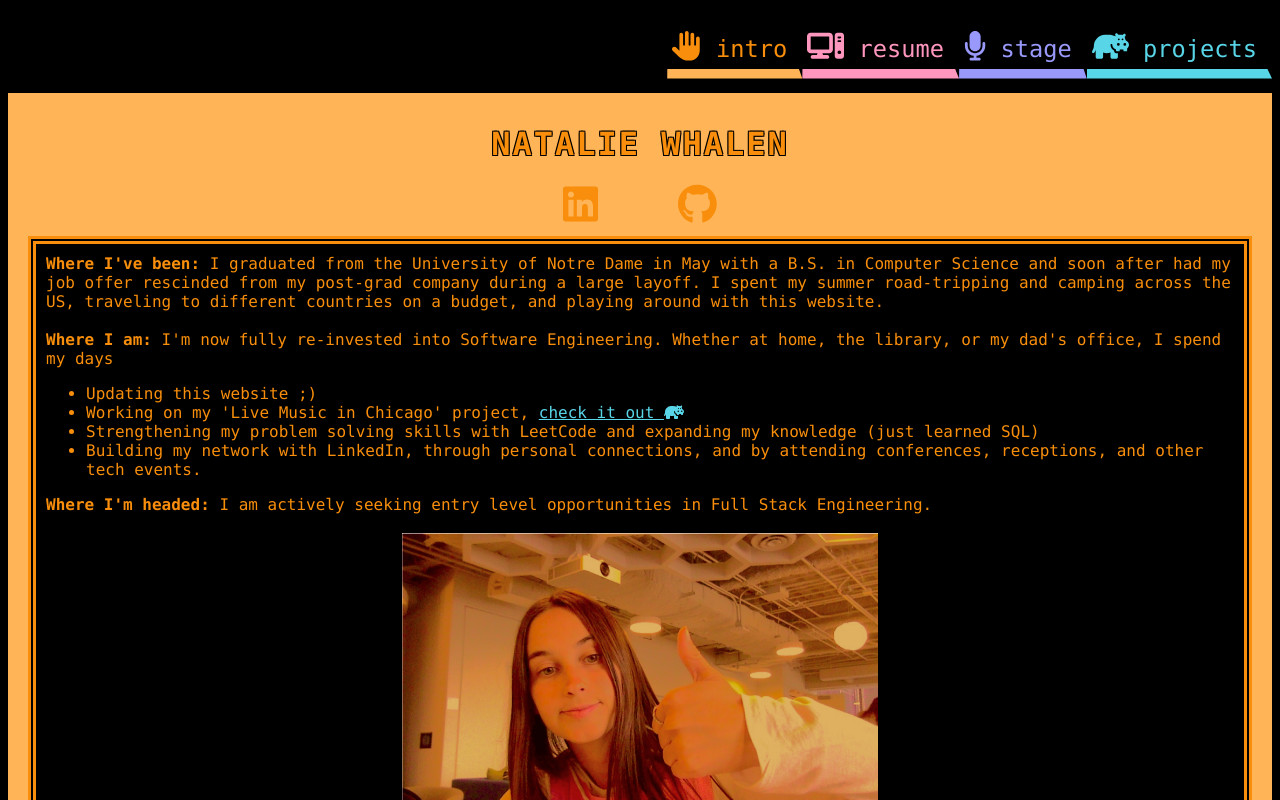
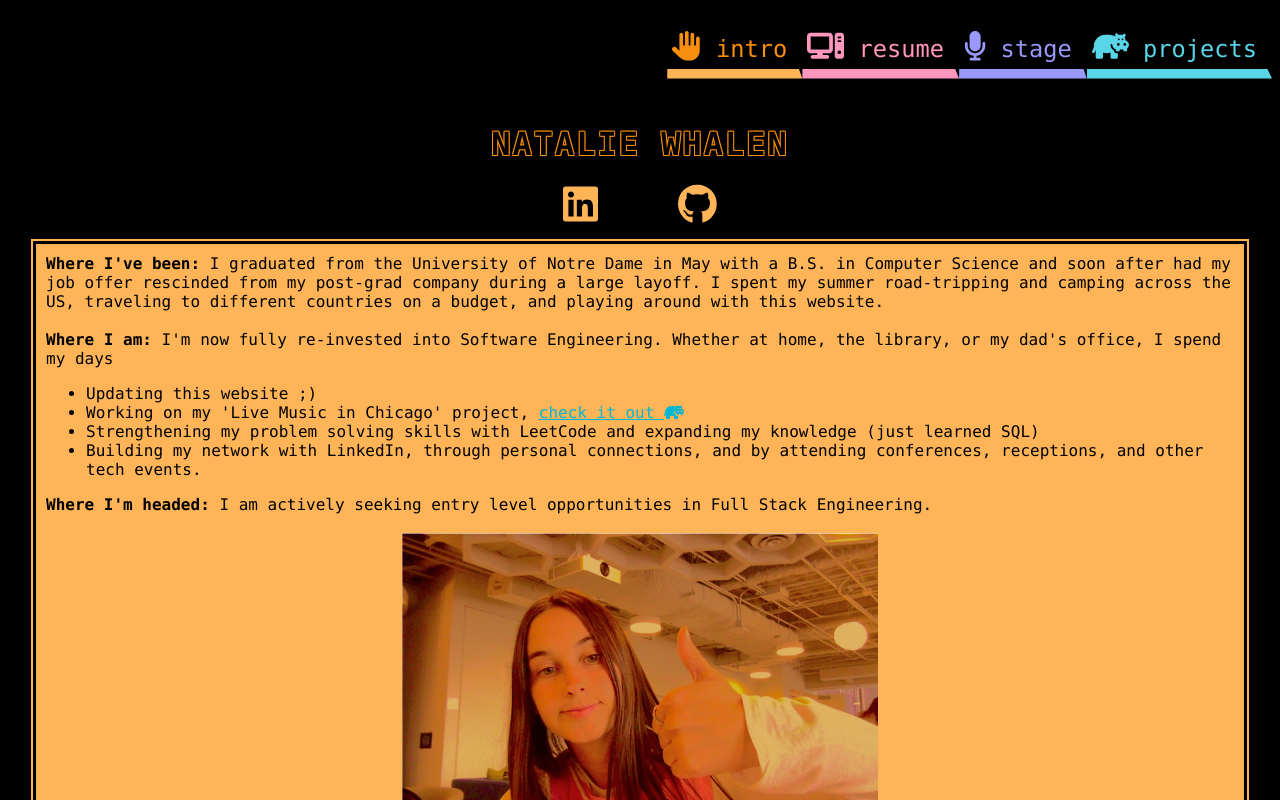
Before and after one commit to nwhalen2/nat, a React (Create React App) app: page /music#/nat in a window 1280 px wide. Shown: the top 800 px of the page. Built offline with nearby package versions, Linux system fonts and the light colour scheme.

Commit message:
invert colors

```diff
--- a/src/Components/Home/Home.css
+++ b/src/Components/Home/Home.css
@@ -6,18 +6,17 @@
 
 .home {
 	padding: 10px;
-	background-color: #ffb457;
-	color: #f88e0b;
+	color: black;
 	cursor: url("../../media/cursors/cursor-haight-orange.png"), pointer;
 }
 
 /* NATALIE WHALEN outline title */
 .home > h1 {
-	color: #f88e0b;
-	text-shadow: -1px 1px 0 #000,
-                          1px 1px 0 #000,
-                         1px -1px 0 #000,
-                        -1px -1px 0 #000;
+	color: black;
+	text-shadow: -1px 1px 0 #f88e0b,
+                          1px 1px 0 #f88e0b,
+                         1px -1px 0 #f88e0b,
+                        -1px -1px 0 #f88e0b;
 	letter-spacing: 2px;
 	text-align: center;
 }
@@ -25,8 +24,8 @@
 .home-box {
 	margin: 10px;
 	padding: 10px;
-	border: double 8px #f88e0b;
-	background-color: black;
+	border: double 8px black;
+	background-color: #ffb457;
 }
 
 .center {
@@ -41,24 +40,21 @@
 	justify-content: center;
 }
 .social-links:link {
-	color: #f88e0b;
+	color: #ffb457;
 	margin: 40px;
 }
 .social-links {
 	color: #ffb457;
 }
-.social-links:visited {
+.social-links:hover {
 	color: #f88e0b;
-}
-.social-links:hover {
-	color: black;
 }
 .social-link {
 	height: 40px;
 }
 
 .projects-redirect {
-	color: #59d5e8;
+	color: #01b7d3;
 }
 
 /* self-explanatory */
```
